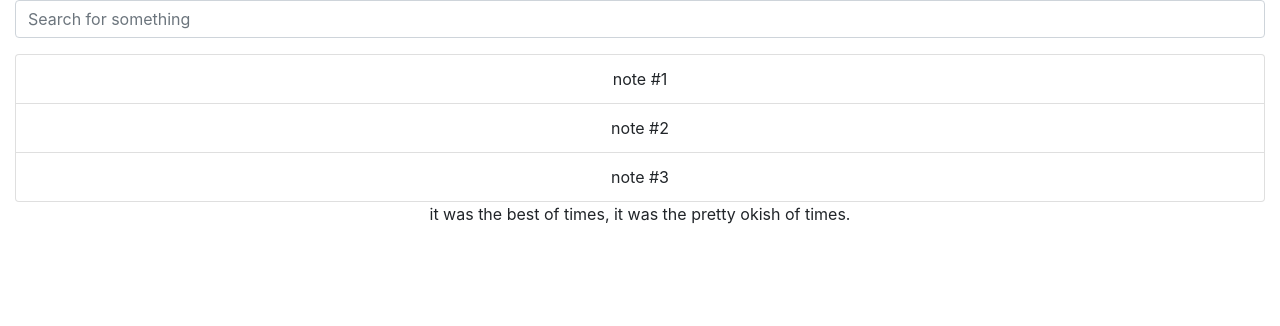
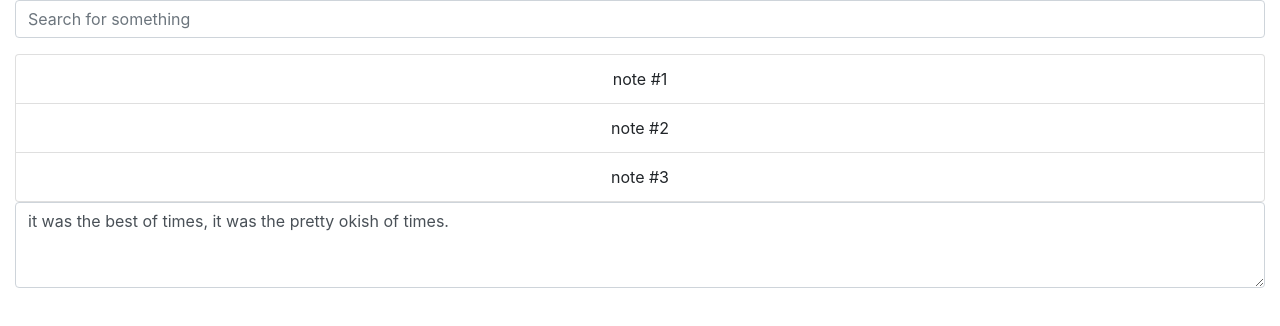
Before and after one commit to radishmouse/react-document-editor-2018-12, a React (Create React App) app: page / in a window 1280 px wide. Shown: the top 326 px of the page. Built offline with nearby package versions, Linux system fonts and the light colour scheme.

Commit message:
styles the textarea

```diff
--- a/src/EditorWindow.js
+++ b/src/EditorWindow.js
@@ -2,9 +2,12 @@ import React from 'react';
 
 const EditorWindow = (props) => {
     return (
-      <div className="editor-window">
-        it was the best of times, it was the pretty okish of times.
-      </div>
+
+        <textarea
+        className="form-control editor-window"
+        rows="3"
+        value="it was the best of times, it was the pretty okish of times."
+        />
 
     );
 };
```
